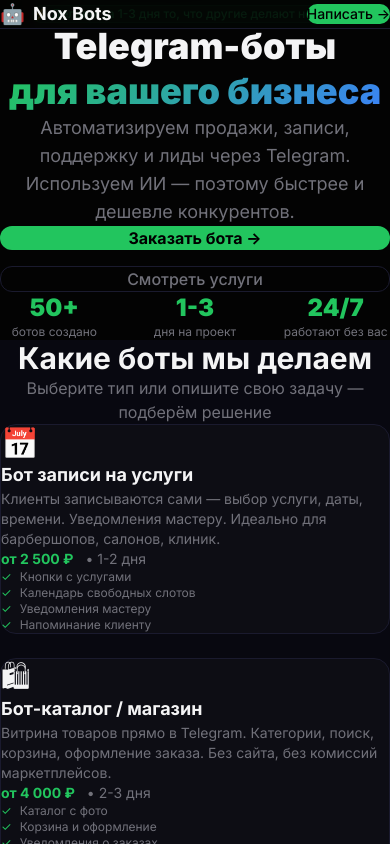
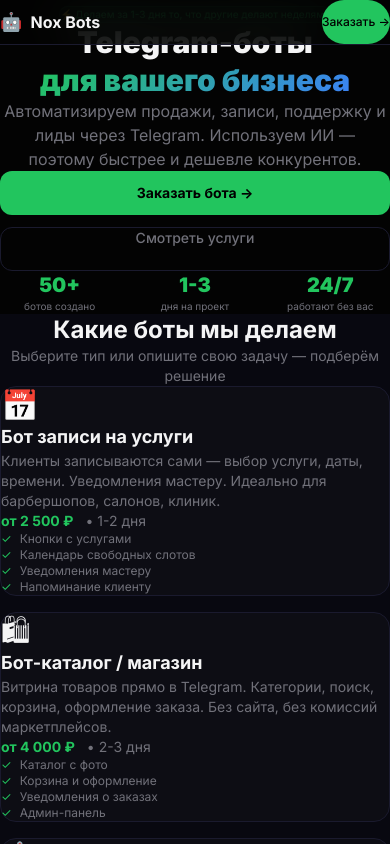
Before and after one commit to visionnum-nox/nox-bots, a Next.js app: page / in a window 390 px wide. Shown: the top 844 px of the page. Built offline with nearby package versions, Linux system fonts and the light colour scheme.

Commit message:
Mobile-first responsive design

```diff
--- a/src/app/globals.css
+++ b/src/app/globals.css
@@ -27,8 +27,16 @@ body {
   background: var(--bg);
   color: var(--text);
   -webkit-font-smoothing: antialiased;
+  overflow-x: hidden;
 }
 
 ::selection {
   background: rgba(34, 197, 94, 0.3);
 }
+
+/* Mobile-first touch targets */
+@media (max-width: 640px) {
+  button, a[href] {
+    min-height: 44px;
+  }
+}
--- a/src/app/page.tsx
+++ b/src/app/page.tsx
@@ -124,10 +124,10 @@ export default function Landing() {
     <div className="min-h-screen" style={{ background: 'var(--bg)' }}>
       {/* Nav */}
       <nav className="fixed top-0 w-full z-50 backdrop-blur-xl" style={{ background: 'rgba(3,3,3,0.8)', borderBottom: '1px solid var(--border)' }}>
-        <div className="max-w-6xl mx-auto px-6 py-4 flex items-center justify-between">
+        <div className="max-w-6xl mx-auto px-4 sm:px-6 py-3 sm:py-4 flex items-center justify-between">
           <div className="flex items-center gap-2">
-            <span className="text-xl">🤖</span>
-            <span className="font-bold text-lg">Nox Bots</span>
+            <span className="text-lg sm:text-xl">🤖</span>
+            <span className="font-bold text-base sm:text-lg">Nox Bots</span>
           </div>
           <div className="hidden md:flex gap-8 text-sm" style={{ color: 'var(--text-dim)' }}>
             <a href="#services" className="hover:text-white transition-colors">Услуги</a>
@@ -136,46 +136,46 @@ export default function Landing() {
             <a href="#reviews" className="hover:text-white transition-colors">Отзывы</a>
             <a href="#faq" className="hover:text-white transition-colors">FAQ</a>
           </div>
-          <a href="https://t.me/Visionum" target="_blank" rel="noopener noreferrer" className="px-5 py-2 rounded-full text-sm font-medium text-black" style={{ background: 'var(--accent)' }}>
-            Написать →
-          </a>
+          <button onClick={() => openOrderForm()} className="px-4 py-2 rounded-full text-xs sm:text-sm font-medium text-black cursor-pointer" style={{ background: 'var(--accent)' }}>
+            Заказать →
+          </button>
         </div>
       </nav>
 
       {/* Hero */}
-      <section className="pt-32 pb-20 px-6">
+      <section className="pt-24 sm:pt-32 pb-12 sm:pb-20 px-4 sm:px-6">
         <div className="max-w-4xl mx-auto text-center">
-          <div className="inline-block px-4 py-1.5 rounded-full text-xs font-medium mb-6" style={{ background: 'rgba(34,197,94,0.1)', color: 'var(--accent)', border: '1px solid rgba(34,197,94,0.2)' }}>
+          <div className="inline-block px-3 sm:px-4 py-1.5 rounded-full text-[10px] sm:text-xs font-medium mb-4 sm:mb-6" style={{ background: 'rgba(34,197,94,0.1)', color: 'var(--accent)', border: '1px solid rgba(34,197,94,0.2)' }}>
             ⚡ Делаем за 1-3 дня то, что другие делают неделями
           </div>
-          <h1 className="text-4xl md:text-6xl font-black leading-tight mb-6">
+          <h1 className="text-3xl sm:text-4xl md:text-6xl font-black leading-tight mb-4 sm:mb-6">
             Telegram-боты<br />
             <span style={{ background: 'var(--gradient-1)', WebkitBackgroundClip: 'text', WebkitTextFillColor: 'transparent' }}>
               для вашего бизнеса
             </span>
           </h1>
-          <p className="text-lg md:text-xl max-w-2xl mx-auto mb-10" style={{ color: 'var(--text-dim)' }}>
+          <p className="text-base sm:text-lg md:text-xl max-w-2xl mx-auto mb-8 sm:mb-10 px-2" style={{ color: 'var(--text-dim)' }}>
             Автоматизируем продажи, записи, поддержку и лиды через Telegram.
             Используем ИИ — поэтому быстрее и дешевле конкурентов.
           </p>
-          <div className="flex flex-col sm:flex-row gap-4 justify-center">
-            <button onClick={() => openOrderForm()} className="px-8 py-4 rounded-xl text-base font-bold text-black transition-transform hover:scale-105 cursor-pointer" style={{ background: 'var(--accent)' }}>
+          <div className="flex flex-col sm:flex-row gap-3 sm:gap-4 justify-center px-4 sm:px-0">
+            <button onClick={() => openOrderForm()} className="px-6 sm:px-8 py-3.5 sm:py-4 rounded-xl text-sm sm:text-base font-bold text-black transition-transform hover:scale-105 cursor-pointer" style={{ background: 'var(--accent)' }}>
               Заказать бота →
             </button>
-            <a href="#services" className="px-8 py-4 rounded-xl text-base font-medium transition-colors" style={{ border: '1px solid var(--border)', color: 'var(--text-dim)' }}>
+            <a href="#services" className="px-6 sm:px-8 py-3.5 sm:py-4 rounded-xl text-sm sm:text-base font-medium transition-colors text-center" style={{ border: '1px solid var(--border)', color: 'var(--text-dim)' }}>
               Смотреть услуги
             </a>
           </div>
           {/* Stats */}
-          <div className="grid grid-cols-3 gap-8 mt-16 max-w-lg mx-auto">
+          <div className="grid grid-cols-3 gap-4 sm:gap-8 mt-10 sm:mt-16 max-w-lg mx-auto">
             {[
               { num: '50+', label: 'ботов создано' },
               { num: '1-3', label: 'дня на проект' },
               { num: '24/7', label: 'работают без вас' },
             ].map(s => (
               <div key={s.label}>
-                <div className="text-2xl md:text-3xl font-black" style={{ color: 'var(--accent)' }}>{s.num}</div>
-                <div className="text-xs mt-1" style={{ color: 'var(--text-dim)' }}>{s.label}</div>
+                <div className="text-xl sm:text-2xl md:text-3xl font-black" style={{ color: 'var(--accent)' }}>{s.num}</div>
+                <div className="text-[10px] sm:text-xs mt-1" style={{ color: 'var(--text-dim)' }}>{s.label}</div>
               </div>
             ))}
           </div>
@@ -183,13 +183,13 @@ export default function Landing() {
       </section>
 
       {/* Services */}
-      <section id="services" className="py-20 px-6" style={{ background: 'var(--bg-section)' }}>
+      <section id="services" className="py-12 sm:py-20 px-4 sm:px-6" style={{ background: 'var(--bg-section)' }}>
         <div className="max-w-6xl mx-auto">
-          <div className="text-center mb-14">
-            <h2 className="text-3xl md:text-4xl font-bold mb-4">Какие боты мы делаем</h2>
-            <p style={{ color: 'var(--text-dim)' }}>Выберите тип или опишите свою задачу — подберём решение</p>
+          <div className="text-center mb-8 sm:mb-14">
+            <h2 className="text-2xl sm:text-3xl md:text-4xl font-bold mb-3 sm:mb-4">Какие боты мы делаем</h2>
+            <p className="text-sm sm:text-base" style={{ color: 'var(--text-dim)' }}>Выберите тип или опишите свою задачу — подберём решение</p>
           </div>
-          <div className="grid md:grid-cols-2 lg:grid-cols-3 gap-6">
+          <div className="grid grid-cols-1 sm:grid-cols-2 lg:grid-cols-3 gap-4 sm:gap-6">
             {BOTS.map(bot => (
               <div key={bot.title} className="rounded-2xl p-6 transition-all hover:-translate-y-1" style={{ background: 'var(--bg-card)', border: '1px solid var(--border)' }}>
                 <div className="text-3xl mb-4">{bot.icon}</div>
@@ -213,10 +213,10 @@ export default function Landing() {
       </section>
 
       {/* Why Us */}
-      <section className="py-20 px-6">
+      <section className="py-12 sm:py-20 px-4 sm:px-6">
         <div className="max-w-6xl mx-auto">
-          <h2 className="text-3xl md:text-4xl font-bold text-center mb-14">Почему выбирают нас</h2>
-          <div className="grid md:grid-cols-2 lg:grid-cols-4 gap-6">
+          <h2 className="text-2xl sm:text-3xl md:text-4xl font-bold text-center mb-8 sm:mb-14">Почему выбирают нас</h2>
+          <div className="grid grid-cols-2 lg:grid-cols-4 gap-3 sm:gap-6">
             {[
               { icon: '⚡', title: 'Скорость', desc: 'ИИ-ускорение разработки. За 1-3 дня вместо 1-2 недель у конкурентов.' },
               { icon: '💰', title: 'Цена', desc: 'Начинаем от 2 500₽. Без скрытых платежей, предоплат и абонентских.' },
@@ -234,9 +234,9 @@ export default function Landing() {
       </section>
 
       {/* Process */}
-      <section id="process" className="py-20 px-6" style={{ background: 'var(--bg-section)' }}>
+      <section id="process" className="py-12 sm:py-20 px-4 sm:px-6" style={{ background: 'var(--bg-section)' }}>
         <div className="max-w-4xl mx-auto">
-          <h2 className="text-3xl md:text-4xl font-bold text-center mb-14">Как мы работаем</h2>
+          <h2 className="text-2xl sm:text-3xl md:text-4xl font-bold text-center mb-8 sm:mb-14">Как мы работаем</h2>
           <div className="space-y-8">
             {PROCESS.map(p => (
               <div key={p.step} className="flex gap-6 items-start">
@@ -258,11 +258,11 @@ export default function Landing() {
       </section>
 
       {/* Pricing */}
-      <section id="pricing" className="py-20 px-6">
+      <section id="pricing" className="py-12 sm:py-20 px-4 sm:px-6">
         <div className="max-w-4xl mx-auto">
-          <h2 className="text-3xl md:text-4xl font-bold text-center mb-4">Цены</h2>
-          <p className="text-center mb-14" style={{ color: 'var(--text-dim)' }}>Фиксированная цена. Без сюрпризов.</p>
-          <div className="grid md:grid-cols-3 gap-6">
+          <h2 className="text-2xl sm:text-3xl md:text-4xl font-bold text-center mb-3 sm:mb-4">Цены</h2>
+          <p className="text-center text-sm sm:text-base mb-8 sm:mb-14" style={{ color: 'var(--text-dim)' }}>Фиксированная цена. Без сюрпризов.</p>
+          <div className="grid grid-cols-1 sm:grid-cols-3 gap-4 sm:gap-6">
             {[
               {
                 name: 'Базовый',
@@ -319,10 +319,10 @@ export default function Landing() {
       </section>
 
       {/* Reviews */}
-      <section id="reviews" className="py-20 px-6" style={{ background: 'var(--bg-section)' }}>
+      <section id="reviews" className="py-12 sm:py-20 px-4 sm:px-6" style={{ background: 'var(--bg-section)' }}>
         <div className="max-w-4xl mx-auto">
-          <h2 className="text-3xl md:text-4xl font-bold text-center mb-14">Отзывы клиентов</h2>
-          <div className="grid md:grid-cols-3 gap-6">
+          <h2 className="text-2xl sm:text-3xl md:text-4xl font-bold text-center mb-8 sm:mb-14">Отзывы клиентов</h2>
+          <div className="grid grid-cols-1 sm:grid-cols-3 gap-4 sm:gap-6">
             {REVIEWS.map(r => (
               <div key={r.name} className="rounded-2xl p-6" style={{ background: 'var(--bg-card)', border: '1px solid var(--border)' }}>
                 <div className="text-yellow-400 mb-3">{'⭐'.repeat(r.rating)}</div>
@@ -338,9 +338,9 @@ export default function Landing() {
       </section>
 
       {/* FAQ */}
-      <section id="faq" className="py-20 px-6">
+      <section id="faq" className="py-12 sm:py-20 px-4 sm:px-6">
         <div className="max-w-3xl mx-auto">
-          <h2 className="text-3xl md:text-4xl font-bold text-center mb-14">Частые вопросы</h2>
+          <h2 className="text-2xl sm:text-3xl md:text-4xl font-bold text-center mb-8 sm:mb-14">Частые вопросы</h2>
           <div className="space-y-3">
             {FAQ.map((item, i) => (
               <div key={i} className="rounded-xl overflow-hidden" style={{ background: 'var(--bg-card)', border: '1px solid var(--border)' }}>
@@ -358,10 +358,10 @@ export default function Landing() {
       </section>
 
       {/* CTA */}
-      <section className="py-20 px-6" style={{ background: 'var(--bg-section)' }}>
+      <section className="py-12 sm:py-20 px-4 sm:px-6" style={{ background: 'var(--bg-section)' }}>
         <div className="max-w-2xl mx-auto text-center">
-          <h2 className="text-3xl md:text-4xl font-bold mb-4">Готовы автоматизировать бизнес?</h2>
-          <p className="mb-8" style={{ color: 'var(--text-dim)' }}>Напишите в Telegram — обсудим вашу задачу и назовём точную цену за 15 минут.</p>
+          <h2 className="text-2xl sm:text-3xl md:text-4xl font-bold mb-3 sm:mb-4">Готовы автоматизировать бизнес?</h2>
+          <p className="text-sm sm:text-base mb-6 sm:mb-8" style={{ color: 'var(--text-dim)' }}>Напишите в Telegram — обсудим вашу задачу и назовём точную цену за 15 минут.</p>
           <div className="flex flex-col sm:flex-row gap-4 justify-center">
             <button onClick={() => openOrderForm()} className="px-10 py-4 rounded-xl text-lg font-bold text-black transition-transform hover:scale-105 cursor-pointer" style={{ background: 'var(--accent)' }}>
               Оставить заявку →
@@ -417,8 +417,8 @@ export default function Landing() {
       )}
 
       {/* Footer */}
-      <footer className="py-8 px-6" style={{ borderTop: '1px solid var(--border)' }}>
-        <div className="max-w-6xl mx-auto flex flex-col md:flex-row items-center justify-between gap-4">
+      <footer className="py-6 sm:py-8 px-4 sm:px-6" style={{ borderTop: '1px solid var(--border)' }}>
+        <div className="max-w-6xl mx-auto flex flex-col md:flex-row items-center justify-between gap-3 sm:gap-4">
           <div className="flex items-center gap-2">
             <span>🤖</span>
             <span className="font-bold">Nox Bots</span>
```
